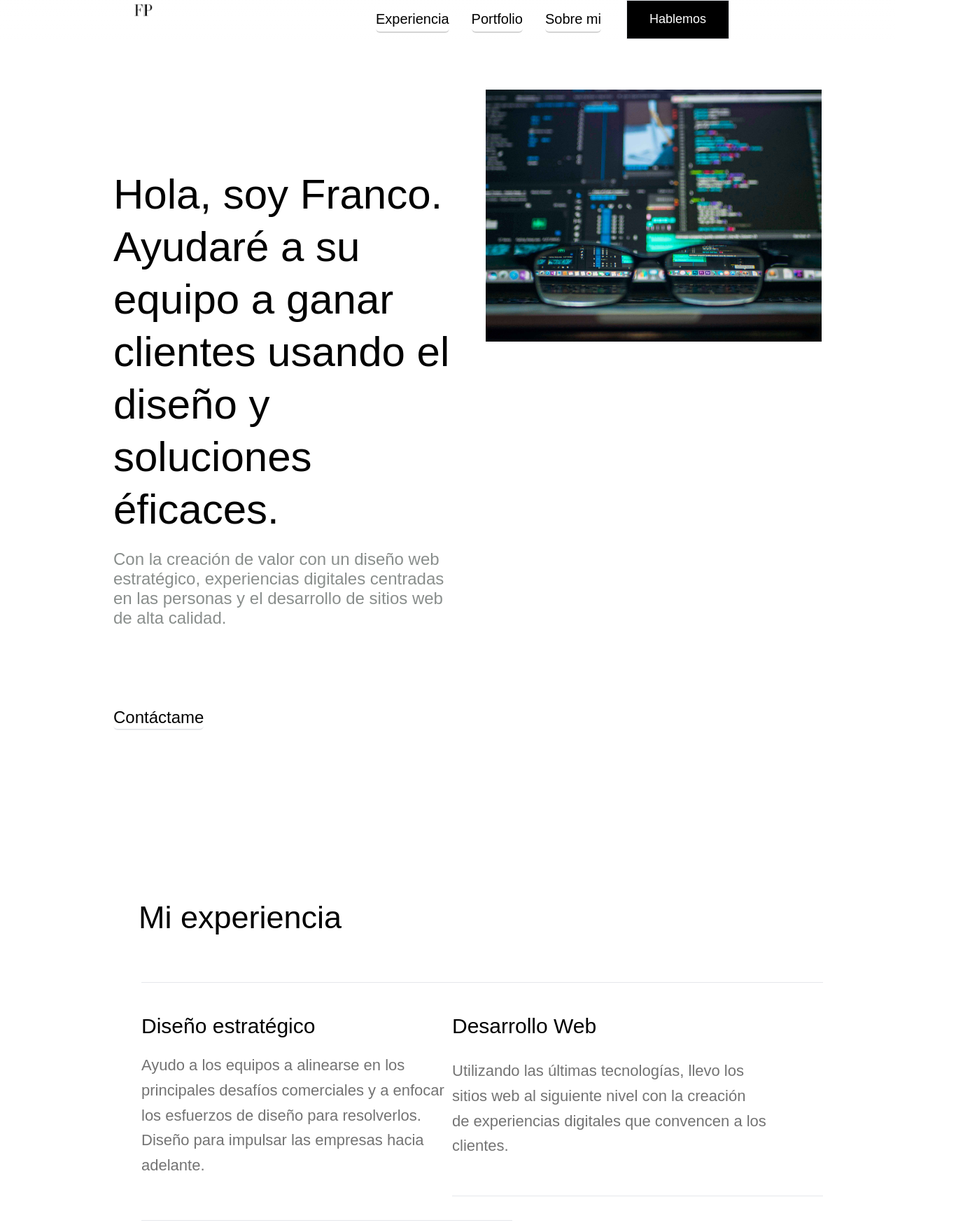
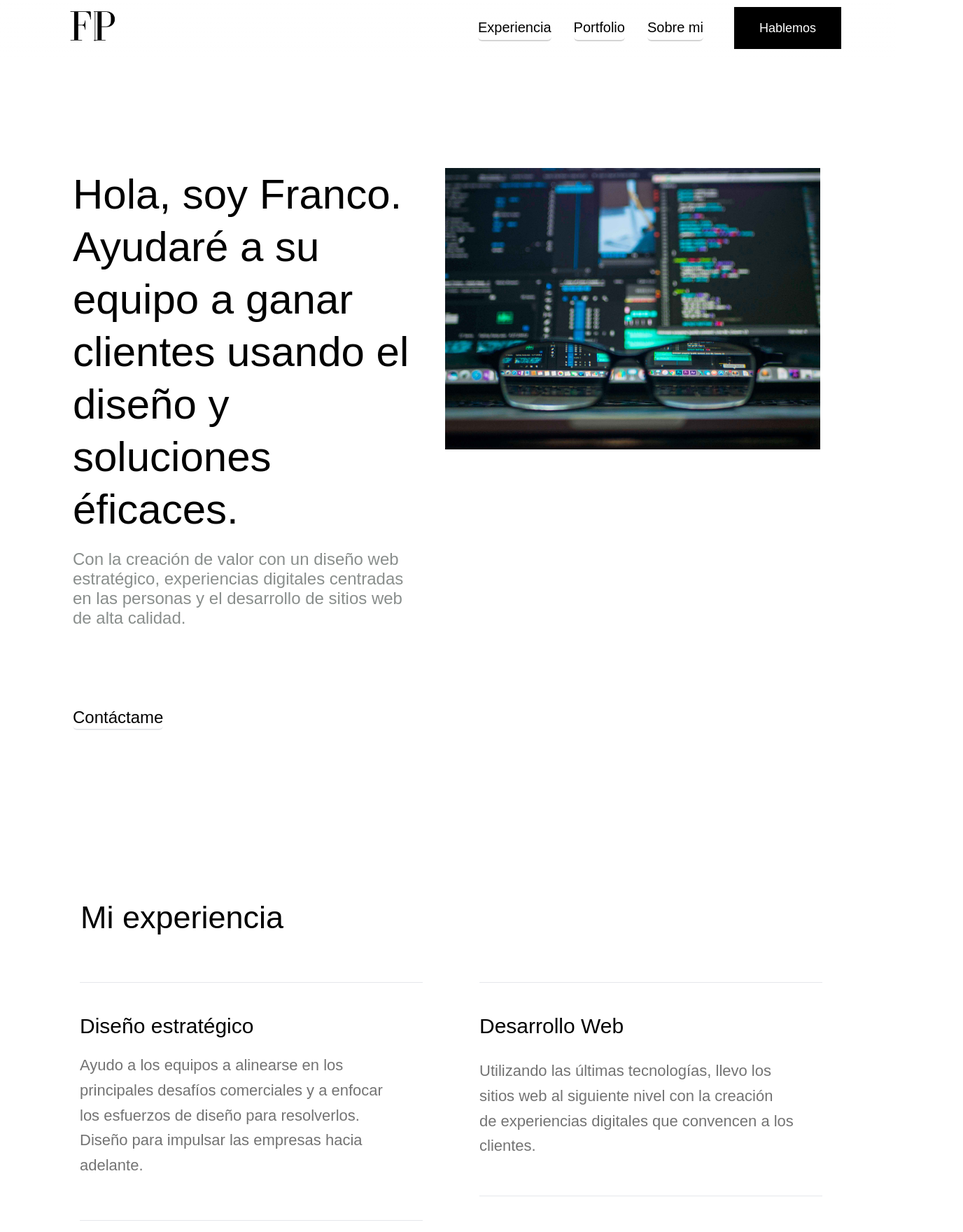
Before and after one commit to fpadularrosa/portfolio, a Next.js app: page / in a window 1280 px wide. Shown: the top 1760 px of the page at 70% size, 1376 px wide, since content can reach past the window. Built offline with nearby package versions, Linux system fonts and the light colour scheme.

Commit message:
little changes

```diff
--- a/components/Expertise.js
+++ b/components/Expertise.js
@@ -2,27 +2,25 @@
 const Expertise = () => {
     return(
         <>
-            <section className="mx-6 lg:pl-[10px] lg:pr-[25px] sm:mr-[1.5rem] sm:ml-0" id='expertise'>
-                <div className=" sm:ml-9 md:ml-6 lg:ml-0 sm:mr-16 md:mr-0 md:pr-6 md:pl-0" id='container-expertise'>
+            <section className="mx-6 xl:pr-0 xl:mx-0 lg:pl-[10px] lg:pr-[25px] sm:mr-[1.5rem] sm:ml-0" id='expertise'>
+                <div className="sm:ml-9 md:ml-6 lg:ml-0 sm:mr-16 md:mr-0 md:pr-6 xl:pr-0 md:pl-0" id='container-expertise'>
                     <div className="flex mb-6" id="title">
-                        <div>
-                        <h2 className='xl:text-[45px] min-w-[300px] text-4xl md:ml-[5px] lg:ml-6 md:font-medium md:text-4xl sm:text-4xl xl:ml-[188px] '>Mi experiencia</h2>
-                        </div>
+                        <h2 className='xl:text-[45px] min-w-[300px] text-4xl md:ml-[5px] lg:ml-6 md:font-medium md:text-4xl sm:text-4xl xl:ml-[105px] '>Mi experiencia</h2>
                     </div>
 
-                    <div className='sm:py-12 md:ml-2 sm:pb-24 md:inline-flex xl:flex xl:mx-28 xl:justify-between sm:justify-items-center' id="content">
-                        <div className="sm:relative min-w-[300px] lg:mr-20 lg:ml-7 xl:mr-36 md:mr-20 xl:ml-20 sm:mr-8" id='content-design'>
-                            <hr className='xl:pb-7 sm:pb-7 min-w-[300px] w-[515px] lg:w-[440px] xl:w-[530px] md:w-[470px] sm:w-[552px]' width='530'/>
+                    <div className='sm:py-12 md:ml-2 sm:pb-24 md:inline-flex xl:flex xl:mx-14 xl:justify-between sm:justify-items-center' id="content">
+                        <div className="sm:relative min-w-[300px] lg:mr-20 lg:ml-7 xl:mr-60 md:mr-20 xl:ml-12 sm:mr-8" id='content-design'>
+                            <hr className='xl:pb-7 sm:pb-7 min-w-[300px] w-[515px] lg:w-[440px] xl:w-[490px] md:w-[470px] sm:w-[552px]' width='530'/>
                                 <h3 className='mt-4 mb-3 text-2xl min-w-[300px] font-medium xl:pb-2 xl:text-3xl sm:text-2xl sm:pb-2'>Diseño estratégico</h3>
                                 <p className='xl:max-w-lg mb-7 min-w-[450px] max-w-xl sm:max-w-xl sm:text-lg lg:max-w-lg text-neutral-500 xl:leading-relaxed xl:text-[22px] sm:leading-relaxed md:text-md md:max-w-sm'>Ayudo a los equipos a alinearse en los principales desafíos comerciales y a enfocar los esfuerzos de diseño para resolverlos. Diseño para impulsar las empresas hacia adelante.
                                 </p>
-                            <hr className='xl:mt-[60px] min-w-[300px] hidden w-[515px] sm:block md:mt-[37px] lg:w-[440px] sm:mb-7 sm:mt-7 xl:w-[530px] md:w-[470px] sm:w-[552px]' width='530' />
+                            <hr className='xl:mt-[60px] min-w-[300px] hidden w-[515px] sm:block md:mt-[37px] lg:w-[440px] sm:mb-7 sm:mt-7 xl:w-[490px] md:w-[470px] sm:w-[552px]' width='530' />
                         </div>
                         <div className="sm:relative min-w-[300px] md:mr-10 xl:mr-52 sm:mr-20" id='content-develop'>
-                            <hr className='xl:pb-8 sm:pb-7 md:pb-3 min-w-[300px] w-[515px] xl:w-[530px] lg:block md:block xl:block sm:hidden lg:w-[440px] md:w-[470px]' width='530' />
+                            <hr className='xl:pb-8 sm:pb-7 md:pb-3 min-w-[300px] w-[515px] xl:w-[490px] lg:block md:block xl:block sm:hidden lg:w-[440px] md:w-[470px]' width='530' />
                                 <h3 className='mt-8 mb-3 text-2xl font-medium xl:mt-3 lg:mt-8 xl:pb-4 xl:text-3xl sm:text-2xl sm:pb-2'>Desarrollo Web</h3>
                                 <p className='xl:max-w-lg min-w-[450px] mb-7 max-w-xl sm:max-w-xl sm:text-lg lg:max-w-lg text-neutral-500 xl:leading-relaxed xl:text-[22px] sm:leading-relaxed md:max-w-sm md:text-md'>Utilizando las últimas tecnologías, llevo los sitios web al siguiente nivel con la creación de experiencias digitales que convencen a los clientes.</p>
-                            <hr className='xl:mt-[53px] min-w-[300px] md:mt-[66px] w-[515px] sm:mt-7 sm:w-[552px] lg:mt-[67px] lg:w-[440px] xl:w-[530px] md:w-[470px]' width='530'/>
+                            <hr className='xl:mt-[53px] min-w-[300px] md:mt-[66px] w-[515px] sm:mt-7 sm:w-[552px] lg:mt-[67px] lg:w-[440px] xl:w-[490px] md:w-[470px]' width='530'/>
                         </div>
                     </div>
                 </div>
--- a/components/Navbar.js
+++ b/components/Navbar.js
@@ -5,8 +5,8 @@ const Navbar = () => {
 
     return(
         <nav className="fixed top-0 left-0 z-10 w-full bg-gradient-to-b from-white to-transparent">
-            <div className="flex justify-between mx-5 md:pr-[26px] md:pl-[20px] text-gray-700 sm:mx-0 lg:pl-0 lg:justify-between lg:mx-6 xl:mx-10 xl:pl-14 xl:m-auto xl:justify-between md:justify-between sm:justify-between">
-                <div className='lg:mr-14 xl:pl-[94px] xl:max-w-[11%] max-w-[12%] lg:max-w-[8%] md:max-w-[9%] sm:max-w-[14%] sm:pl-6 md:mr-6 md:pl-0'>
+            <div className="flex justify-between mx-5 md:pr-[26px] md:pl-[20px] text-gray-700 sm:mx-0 lg:pl-0 lg:justify-between lg:mx-6 xl:mx-0 xl:pl-12 xl:justify-between md:justify-between sm:justify-between">
+                <div className='lg:mr-14 xl:pl-[47px] xl:max-w-[10%] max-w-[12%] lg:max-w-[8%] md:max-w-[9%] sm:max-w-[14%] sm:pl-6 md:mr-6 md:pl-0'>
                     <Link href='/'>
                         <a>
                         <div className='hover:cursor-pointer hover:blur-[1px]'>
@@ -15,26 +15,26 @@ const Navbar = () => {
                         </a>
                     </Link>
                 </div>
-                <ul className="items-center hidden text-base cursor-pointer lg:flex lg:pr-0 pr-52 xl:pr-40">
+                <ul className="items-center hidden text-base cursor-pointer lg:flex lg:pr-0 pr-52 xl:pr-10">
                     <Link href='/#expertise'>
                         <a className="duration-500 hover:cursor-pointer hover:text-neutral-300">
-                            <li className="inline-block py-1 mx-4 text-xl text-black transition ease-in border-b-2 rounded-md duration-400 border-neutral-300 hover:border-b-2 hover:border-black hover:text-neutral-300">Experiencia</li>
+                            <li className="inline-block py-1 mx-4 text-xl text-black transition ease-in border-b-2 rounded-md duration-400 border-neutral-300 hover:border-b-2 hover:border-black xl:text-xl hover:text-neutral-300">Experiencia</li>
                         </a>
                     </Link>
                     <Link href='/#portfolio'>
                         <a className="duration-500 hover:cursor-pointer hover:text-neutral-300">
-                            <li className="inline-block py-1 mx-4 text-xl text-black transition ease-in border-b-2 rounded-md duration-400 border-neutral-300 hover:border-b-2 hover:border-black hover:text-neutral-300">Portfolio</li>
+                            <li className="inline-block py-1 mx-4 text-xl text-black transition ease-in border-b-2 rounded-md duration-400 border-neutral-300 hover:border-b-2 hover:border-black xl:text-xl hover:text-neutral-300">Portfolio</li>
                         </a>
                     </Link>
                     <Link href='/about-franco'>
                         <a className="duration-500 hover:cursor-pointer hover:text-neutral-300">
-                            <li className="inline-block py-1 mx-4 text-xl text-black transition ease-in border-b-2 rounded-md duration-400 border-neutral-300 hover:border-b-2 hover:border-black hover:text-neutral-300">Sobre mi</li>
+                            <li className="inline-block py-1 mx-4 text-xl text-black transition ease-in border-b-2 rounded-md duration-400 border-neutral-300 hover:border-b-2 hover:border-black xl:text-xl hover:text-neutral-300">Sobre mi</li>
                         </a>
                     </Link>
                     <div>
                         <Link href='/contact'>
                             <a>
-                                <div className="px-8 py-3 ml-5 text-lg text-white transition duration-200 ease-in bg-black border lg:ml-5 lg:mr-3 hover:cursor-pointer hover:border-black hover:text-black hover:bg-neutral-100 h-14">
+                                <div className="px-8 py-3 ml-5 text-lg text-white transition duration-200 ease-in bg-black xl:px-9 xl:py-4 xl:ml-7 lg:ml-5 lg:mr-3 hover:cursor-pointer hover:border hover:border-black hover:text-black hover:bg-neutral-100 h-14 xl:h-[60px]">
                                     Hablemos
                                 </div>
                             </a>
--- a/components/Portfolio.js
+++ b/components/Portfolio.js
@@ -1,4 +1,4 @@
-import henryFood from '../utils/henry-food.jpg';
+import henryFood from '../utils/henryfood.jpg';
 import Image from 'next/image';
 import electroShop from '../utils/electroshop.png'
 import Link from 'next/link';
--- a/pages/index.js
+++ b/pages/index.js
@@ -15,9 +15,9 @@ export default function Home() {
       <title>Franco Full Stack Web Developer</title>
       <meta charSet="utf-8"/>
     </Head>
-        <div className="mt-[92px] w-full mb-40 xl:mx-24 xl:pl-7 sm:my-28 sm:mx-0 md:mx-0 md:mb-52 lg:mb-48 md:mt-36 lg:mt-24 lg:pl-[45px] md:mr-0" id="container-home">
-            <div className='xl:text-left xl:mr-[255px] pl-[23px] pr-[23px] xl:justify-around md:pl-0 md:grid lg:pl-0 md:m-0 xl:flex lg:justify-around lg:flex sm:grid sm:justify-items-center'>
-                <div className="xl:pt-36 md:pl-[30px] lg:pt-28" id="text-home">
+        <div className="mt-[92px] w-full mb-40 xl:mx-8 xl:pl-16 sm:my-28 sm:mx-0 md:mx-0 md:mb-52 lg:mb-48 md:mt-36 lg:mt-24 lg:pl-[45px] md:mr-0" id="container-home">
+            <div className='xl:text-left xl:pl-0 xl:pr-0 xl:mr-[120px] pl-[23px] pr-[23px] xl:justify-around md:pl-0 md:grid lg:pl-0 md:m-0 xl:flex lg:justify-around lg:flex sm:grid sm:justify-items-center'>
+                <div className="xl:pt-36 xl:pl-0 md:pl-[30px] lg:pt-28" id="text-home">
                     <motion.div
                       initial={{x: '-200', color: '#fff'}}
                       transition={{duration: 0.8}}
@@ -50,7 +50,7 @@ export default function Home() {
                         </div>
                     </motion.div>
                 </div>
-                <div className="xl:max-w-[45%] max-w-[70%] ml-14 min-w-[400px] lg:min-w-[520px] sm:mt-9 md:ml-[240px] lg:ml-0 md:mt-20 sm:pr-10 lg:mr-[-20px] lg:max-w-[560px] sm:max-w-sm md:max-w-[32rem] lg:h-[80%] lg:mt-12 xl:mt-8 md:h-[650px] sm:m-auto">
+                <div className="max-w-[70%] xl:max-w-full ml-14 min-w-[400px] lg:min-w-[520px] sm:mt-9 md:ml-[240px] lg:ml-0 md:mt-20 sm:pr-10 lg:mr-[-20px] lg:max-w-[560px] sm:max-w-sm md:max-w-[32rem] lg:h-[80%] lg:mt-12 xl:mt-36 md:h-[650px] sm:m-auto">
                   <motion.div
                   transition={{duration: 2}}
                   id="image-homepage">
--- a/pages/project-henryfood.js
+++ b/pages/project-henryfood.js
@@ -1,5 +1,5 @@
 import React from "react";
-import henryFood from '../utils/henry-food.jpg';
+import henryFood from '../utils/henryfood.jpg';
 import Image from 'next/image';
 import Project from '../components/Projectinmind';
 import Link from 'next/link';
```
Also changed, not shown: utils/henry-food.jpg (deleted), utils/henryfood.jpg (added).
